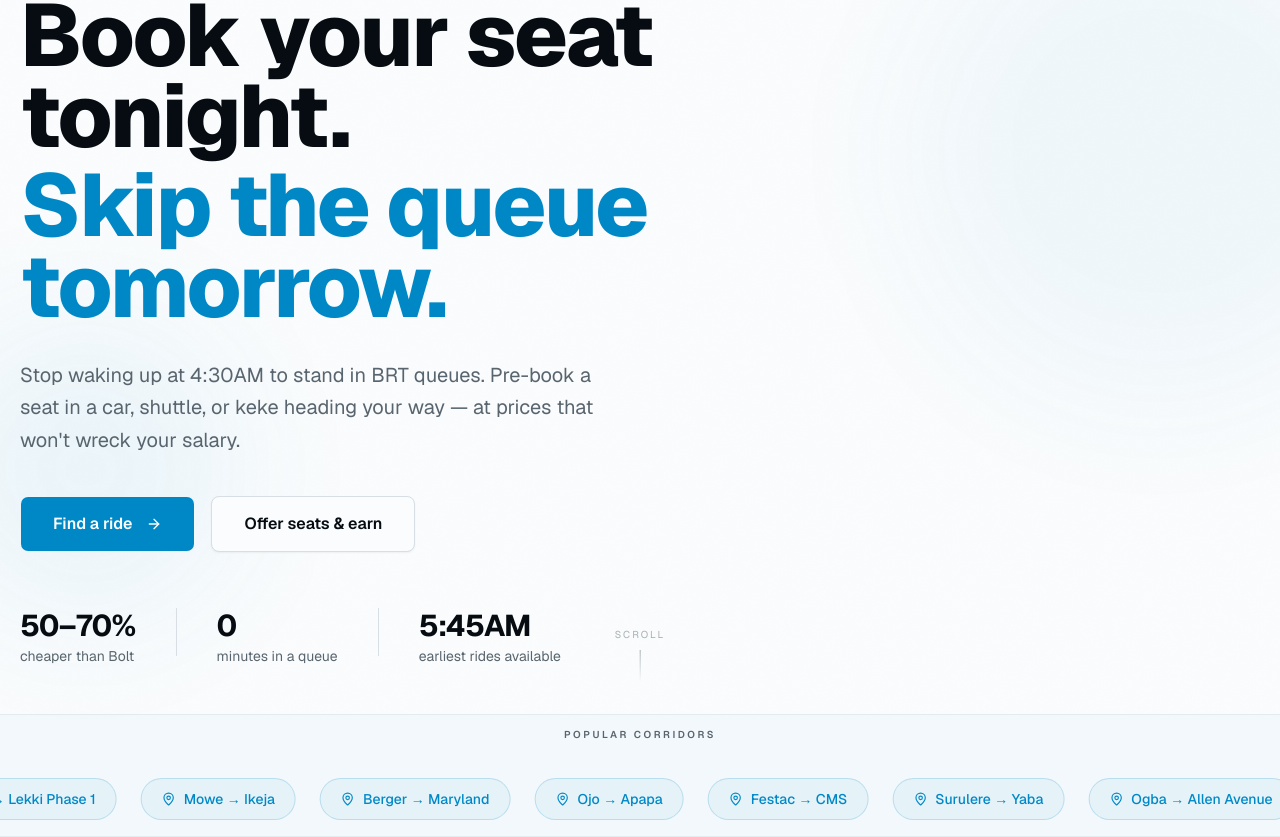
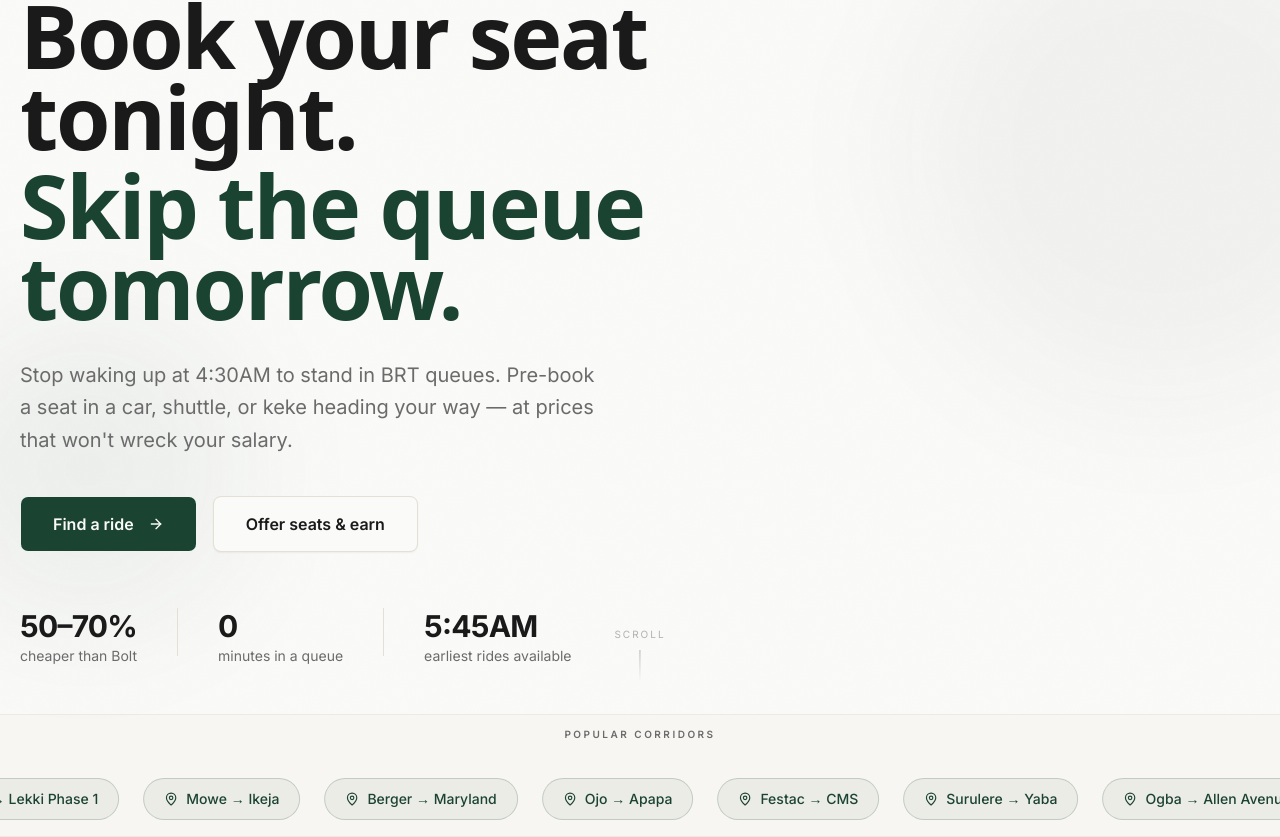
Before and after one commit to crux-africa/komute, a Next.js app: page / in a window 1280 px wide. Shown: the part 243-1080 px from the top of the page. Built offline with nearby package versions, Linux system fonts and the light colour scheme.

Commit message:
refactor: update font settings and color variables in globals.css; clean up comments in interswitch.ts

```diff
--- a/src/app/globals.css
+++ b/src/app/globals.css
@@ -3,10 +3,16 @@
 
 @custom-variant dark (&:is(.dark *));
 
+/* ============================================
+   GOOGLE FONTS — Plus Jakarta Sans + Inter
+   ============================================ */
+@import url("https://fonts.googleapis.com/css2?family=Plus+Jakarta+Sans:ital,wght@0,200..800;1,200..800&family=Inter:ital,opsz,wght@0,14..32,100..900;1,14..32,100..900&display=swap");
+
 @theme inline {
   --color-background: var(--background);
   --color-foreground: var(--foreground);
-  --font-sans: var(--font-geist-sans);
+  --font-sans: "Inter", ui-sans-serif, system-ui, sans-serif;
+  --font-heading: "Plus Jakarta Sans", ui-sans-serif, system-ui, sans-serif;
   --font-mono: var(--font-geist-mono);
 
   --color-sidebar-ring: var(--sidebar-ring);
@@ -42,117 +48,129 @@
   --radius-md: calc(var(--radius) - 2px);
   --radius-lg: var(--radius);
   --radius-xl: calc(var(--radius) + 4px);
+
+  /* Brand colors as Tailwind utilities */
+  --color-forest: #1b4332;
+  --color-forest-light: #2d6a4f;
+  --color-forest-dark: #0f2b1f;
+  --color-amber: #f59e0b;
+  --color-amber-light: #fbbf24;
+  --color-amber-dark: #d97706;
+  --color-terra: #c1440e;
+  --color-terra-light: #dc6b3a;
+  --color-terra-dark: #9a360b;
+  --color-ink: #1a1a1a;
 }
 
 /* ============================================
-   WATER BLUE THEME — Light Mode
-   Brand: #0C98D4 (water blue)
+   KOMUTE BRAND — Light Mode
+
+   Primary: Deep Forest Green (#1B4332)
+   Accent:  Warm Amber (#F59E0B)
+   Warmth:  Terracotta (#C1440E)
+   Text:    Near-Black (#1A1A1A)
+
+   "Growth, stability, and a grounded
+    Nigerian identity."
    ============================================ */
 :root {
   --radius: 0.625rem;
 
-  --background: oklch(0.99 0.002 240);
-  --foreground: oklch(0.15 0.015 240);
+  --background: #fafaf8;
+  --foreground: #1a1a1a;
 
-  /* Water blue primary */
-  --primary: oklch(0.58 0.16 230);
-  --primary-foreground: oklch(0.99 0.002 240);
+  /* Deep Forest Green — foundation, trust, growth */
+  --primary: #1b4332;
+  --primary-foreground: #fafaf8;
 
-  /* Secondary — soft blue-gray */
-  --secondary: oklch(0.94 0.02 230);
-  --secondary-foreground: oklch(0.25 0.02 230);
+  /* Warm earthy secondary */
+  --secondary: #f0ece3;
+  --secondary-foreground: #1a1a1a;
 
-  --muted: oklch(0.95 0.01 240);
-  --muted-foreground: oklch(0.5 0.02 240);
+  --muted: #f0ece3;
+  --muted-foreground: #6b6b6b;
 
-  --accent: oklch(0.92 0.03 230);
-  --accent-foreground: oklch(0.2 0.02 230);
+  /* Amber accent undertone */
+  --accent: #fef3c7;
+  --accent-foreground: #92400e;
 
-  --destructive: oklch(0.55 0.22 29);
+  --destructive: #dc2626;
 
-  --border: oklch(0.9 0.01 240);
-  --input: oklch(0.88 0.015 240);
-  --ring: oklch(0.58 0.16 230);
+  --border: #e5e0d5;
+  --input: #e5e0d5;
+  --ring: #1b4332;
 
-  /* Cards & popovers */
-  --card: oklch(0.995 0.001 240);
-  --card-foreground: oklch(0.15 0.015 240);
-  --popover: oklch(0.995 0.001 240);
-  --popover-foreground: oklch(0.15 0.015 240);
+  /* Cards & popovers — warm white */
+  --card: #ffffff;
+  --card-foreground: #1a1a1a;
+  --popover: #ffffff;
+  --popover-foreground: #1a1a1a;
 
-  /* Charts — water blue palette */
-  --chart-1: oklch(0.58 0.16 230);
-  --chart-2: oklch(0.65 0.14 175);
-  --chart-3: oklch(0.55 0.12 260);
-  --chart-4: oklch(0.7 0.15 190);
-  --chart-5: oklch(0.5 0.1 250);
+  /* Charts — Komute palette */
+  --chart-1: #1b4332;
+  --chart-2: #f59e0b;
+  --chart-3: #c1440e;
+  --chart-4: #2d6a4f;
+  --chart-5: #fbbf24;
 
-  /* Sidebar */
-  --sidebar: oklch(0.97 0.01 230);
-  --sidebar-foreground: oklch(0.25 0.02 240);
-  --sidebar-primary: oklch(0.58 0.16 230);
-  --sidebar-primary-foreground: oklch(0.99 0.002 240);
-  --sidebar-accent: oklch(0.93 0.025 230);
-  --sidebar-accent-foreground: oklch(0.2 0.02 230);
-  --sidebar-border: oklch(0.9 0.01 240);
-  --sidebar-ring: oklch(0.58 0.16 230);
+  /* Sidebar — forest dark */
+  --sidebar: #1b4332;
+  --sidebar-foreground: #e8e4dc;
+  --sidebar-primary: #f59e0b;
+  --sidebar-primary-foreground: #1a1a1a;
+  --sidebar-accent: #2d6a4f;
+  --sidebar-accent-foreground: #fafaf8;
+  --sidebar-border: #2d6a4f;
+  --sidebar-ring: #f59e0b;
 }
 
 /* ============================================
-   WATER BLUE THEME — Dark Mode
+   KOMUTE BRAND — Dark Mode
    ============================================ */
 .dark {
-  --background: oklch(0.12 0.015 240);
-  --foreground: oklch(0.93 0.005 240);
+  --background: #0f0f0d;
+  --foreground: #e8e4dc;
 
-  --primary: oklch(0.62 0.16 230);
-  --primary-foreground: oklch(0.12 0.015 240);
+  /* Forest Green — lighter for dark bg readability */
+  --primary: #2d6a4f;
+  --primary-foreground: #fafaf8;
 
-  --secondary: oklch(0.22 0.02 230);
-  --secondary-foreground: oklch(0.9 0.005 240);
+  --secondary: #1f1f1b;
+  --secondary-foreground: #e8e4dc;
 
-  --muted: oklch(0.2 0.015 240);
-  --muted-foreground: oklch(0.6 0.01 240);
+  --muted: #1f1f1b;
+  --muted-foreground: #8a8a7a;
 
-  --accent: oklch(0.22 0.03 230);
-  --accent-foreground: oklch(0.93 0.005 240);
+  /* Amber accent in dark */
+  --accent: #422006;
+  --accent-foreground: #fbbf24;
 
-  --destructive: oklch(0.55 0.22 29);
+  --destructive: #ef4444;
 
-  --border: oklch(0.25 0.015 240);
-  --input: oklch(0.22 0.015 240);
-  --ring: oklch(0.62 0.16 230);
+  --border: #2a2a25;
+  --input: #2a2a25;
+  --ring: #2d6a4f;
 
-  --card: oklch(0.15 0.015 240);
-  --card-foreground: oklch(0.93 0.005 240);
-  --popover: oklch(0.15 0.015 240);
-  --popover-foreground: oklch(0.93 0.005 240);
+  --card: #171714;
+  --card-foreground: #e8e4dc;
+  --popover: #171714;
+  --popover-foreground: #e8e4dc;
 
-  --chart-1: oklch(0.62 0.16 230);
-  --chart-2: oklch(0.68 0.14 175);
-  --chart-3: oklch(0.6 0.12 260);
-  --chart-4: oklch(0.72 0.15 190);
-  --chart-5: oklch(0.55 0.1 250);
+  --chart-1: #2d6a4f;
+  --chart-2: #fbbf24;
+  --chart-3: #dc6b3a;
+  --chart-4: #40916c;
+  --chart-5: #f59e0b;
 
-  --sidebar: oklch(0.14 0.015 240);
-  --sidebar-foreground: oklch(0.9 0.005 240);
-  --sidebar-primary: oklch(0.62 0.16 230);
-  --sidebar-primary-foreground: oklch(0.12 0.015 240);
-  --sidebar-accent: oklch(0.2 0.025 230);
-  --sidebar-accent-foreground: oklch(0.9 0.005 240);
-  --sidebar-border: oklch(0.25 0.015 240);
-  --sidebar-ring: oklch(0.62 0.16 230);
-}
-
-html {
-  scroll-behavior: smooth;
-}
-
-@media (prefers-reduced-motion: reduce) {
-  html,
-  body {
-    scroll-behavior: auto;
-  }
+  /* Sidebar — deeper dark */
+  --sidebar: #0a1f15;
+  --sidebar-foreground: #e8e4dc;
+  --sidebar-primary: #f59e0b;
+  --sidebar-primary-foreground: #1a1a1a;
+  --sidebar-accent: #1b4332;
+  --sidebar-accent-foreground: #e8e4dc;
+  --sidebar-border: #1b4332;
+  --sidebar-ring: #f59e0b;
 }
 
 /* ============================================
@@ -165,54 +183,120 @@ html {
 
   body {
     @apply bg-background text-foreground;
+    font-family: "Inter", ui-sans-serif, system-ui, sans-serif;
     font-feature-settings:
       "rlig" 1,
       "calt" 1;
     -webkit-font-smoothing: antialiased;
     -moz-osx-font-smoothing: grayscale;
   }
+
+  h1,
+  h2,
+  h3,
+  h4,
+  h5,
+  h6 {
+    font-family: "Plus Jakarta Sans", ui-sans-serif, system-ui, sans-serif;
+  }
+}
+
+html {
+  scroll-behavior: smooth;
 }
 
 /* ============================================
-   CUSTOM UTILITIES
+   BRAND UTILITIES
    ============================================ */
 @layer utilities {
-  /* Water blue gradient for hero sections */
-  .bg-water-gradient {
-    background: linear-gradient(
-      135deg,
-      oklch(0.58 0.16 230) 0%,
-      oklch(0.52 0.14 210) 50%,
-      oklch(0.48 0.12 245) 100%
-    );
+  /* Heading font class */
+  .font-heading {
+    font-family: "Plus Jakarta Sans", ui-sans-serif, system-ui, sans-serif;
   }
 
-  .dark .bg-water-gradient {
-    background: linear-gradient(
-      135deg,
-      oklch(0.3 0.1 230) 0%,
-      oklch(0.25 0.08 210) 50%,
-      oklch(0.2 0.06 245) 100%
-    );
+  /* Body font class */
+  .font-body {
+    font-family: "Inter", ui-sans-serif, system-ui, sans-serif;
   }
 
-  /* Verified badge glow */
+  /* Brand gradient — forest to dark forest */
+  .bg-brand-gradient {
+    background: linear-gradient(135deg, #1b4332 0%, #2d6a4f 50%, #1b4332 100%);
+  }
+
+  /* Amber energy gradient — for CTAs and highlights */
+  .bg-amber-gradient {
+    background: linear-gradient(135deg, #f59e0b 0%, #fbbf24 50%, #f59e0b 100%);
+  }
+
+  /* Terracotta warmth gradient */
+  .bg-terra-gradient {
+    background: linear-gradient(135deg, #c1440e 0%, #dc6b3a 50%, #c1440e 100%);
+  }
+
+  .dark .bg-brand-gradient {
+    background: linear-gradient(135deg, #0a1f15 0%, #1b4332 50%, #0a1f15 100%);
+  }
+
+  /* Verified badge glow — forest green */
   .verified-glow {
-    box-shadow: 0 0 0 3px oklch(0.58 0.16 230 / 0.15);
+    box-shadow: 0 0 0 3px rgba(27, 67, 50, 0.15);
+  }
+
+  .dark .verified-glow {
+    box-shadow: 0 0 0 3px rgba(45, 106, 79, 0.2);
   }
 
   /* Vehicle type badges */
   .badge-car {
-    @apply bg-blue-100 text-blue-800 dark:bg-blue-900 dark:text-blue-200;
+    background-color: rgba(27, 67, 50, 0.1);
+    color: #1b4332;
   }
+  .dark .badge-car {
+    background-color: rgba(45, 106, 79, 0.2);
+    color: #40916c;
+  }
+
   .badge-shuttle {
-    @apply bg-green-100 text-green-800 dark:bg-green-900 dark:text-green-200;
+    background-color: rgba(245, 158, 11, 0.1);
+    color: #92400e;
   }
+  .dark .badge-shuttle {
+    background-color: rgba(245, 158, 11, 0.15);
+    color: #fbbf24;
+  }
+
   .badge-keke {
-    @apply bg-amber-100 text-amber-800 dark:bg-amber-900 dark:text-amber-200;
+    background-color: rgba(193, 68, 14, 0.1);
+    color: #c1440e;
+  }
+  .dark .badge-keke {
+    background-color: rgba(193, 68, 14, 0.15);
+    color: #dc6b3a;
+  }
+
+  /* Amber text for emphasis */
+  .text-amber-brand {
+    color: #f59e0b;
+  }
+  .dark .text-amber-brand {
+    color: #fbbf24;
+  }
+
+  /* Terracotta text for warmth */
+  .text-terra-brand {
+    color: #c1440e;
+  }
+  .dark .text-terra-brand {
+    color: #dc6b3a;
   }
 }
 
+/* ============================================
+   LANDING PAGE ANIMATIONS
+   ============================================ */
+
+/* Reveal on scroll */
 .revealed .reveal-item {
   opacity: 1 !important;
   transform: translateY(0) !important;
@@ -235,9 +319,3 @@ html {
 .marquee-track:hover {
   animation-play-state: paused;
 }
-
-/* Heading font feature */
-.font-heading {
-  font-family: var(--font-geist-sans), system-ui, sans-serif;
-  font-feature-settings: "ss01", "ss02", "cv01";
-}
```
Also changed, not shown: src/lib/interswitch.ts (+3 -8 lines).
